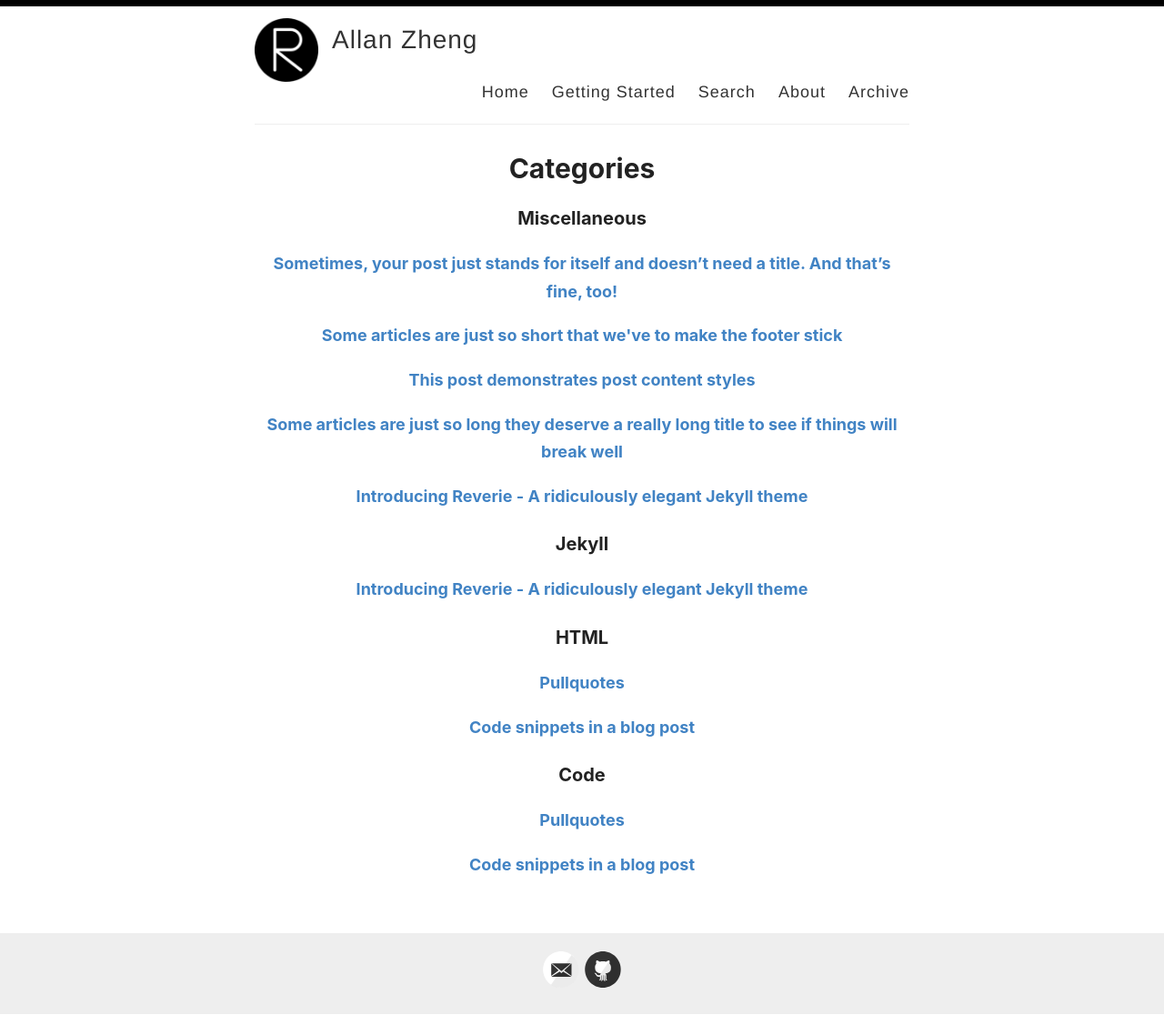
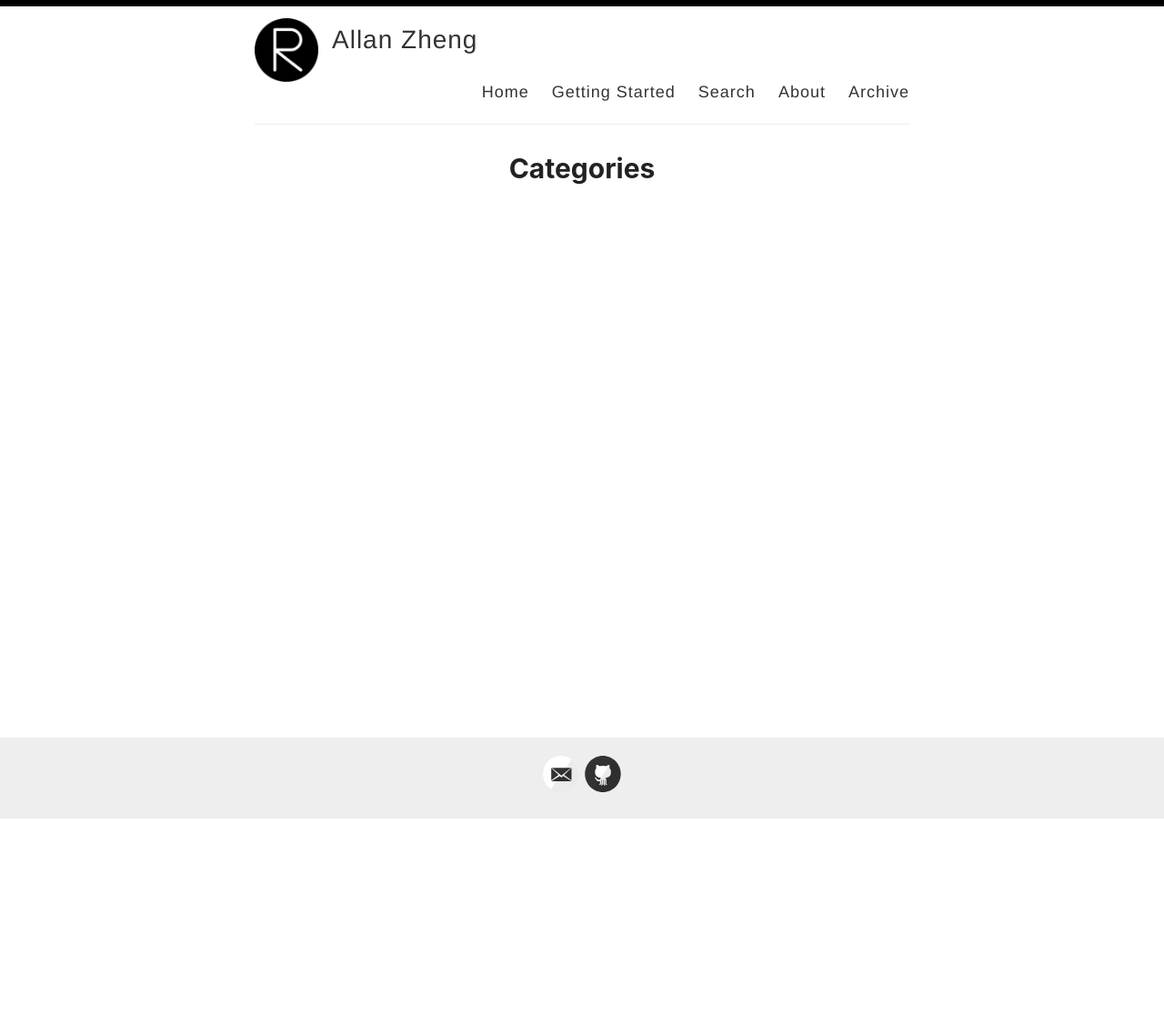
Before and after one commit to azheng888/azheng888.github.io, a Jekyll site: the page built from _pages/categories.md, in a window 1280 px wide. Shown: the whole page at 91% size. Built offline with Jekyll 4.4.1, drawn with Linux system fonts in a browser that asks for light colours; after the commit the page ends 901 px from its top, so only the background shows below that; some of the changed lines change nothing that is shown.

Commit message:
Update site layout

````diff
--- a/_pages/getting-started.md
+++ b/_pages/getting-started.md
@@ -1,51 +1,5 @@
 ---
 layout: page
-title: Getting started with Reverie
-permalink: /getting-started/
+title: Who Am I?
+permalink: /who-am-i/
 ---
-
-### Step 1) Fork Reverie to your User Repository
-
-Fork [this repository](https://github.com/amitmerchant1990/reverie), then rename the repository to `yourgithubusername.github.io`.
-
-Alternatively, you can use [Use this template](https://github.com/amitmerchant1990/reverie/generate) button if you want to create a repository with a clean commit history which will use Reverie as a template.
-
-Your Jekyll blog will often be viewable immediately at <https://yourgithubusername.github.io> (if it's not, you can often force it to build by completing step 2)
-
-### Step 2) Customize and view your site
-
-Enter your site name, description, avatar and many other options by editing the `_config.yml` file. You can easily turn on Google Analytics tracking, Disqus commenting and social icons here.
-
-Making a change to `_config.yml` (or any file in your repository) will force GitHub Pages to rebuild your site with jekyll. Your rebuilt site will be viewable a few seconds later at <https://yourgithubusername.github.io> - if not, give it ten minutes as GitHub suggests and it'll appear soon.
-
-### Step 3) Publish your first blog post
-
-Create a new file called `/_posts/2019-2-13-Hello-World.md` to publish your first blog post. That's all you need to do to publish your first blog post! This [Markdown Cheatsheet](https://github.com/adam-p/markdown-here/wiki/Markdown-Cheatsheet) might come in handy while writing the posts.
-
-> You can add additional posts in the browser on GitHub.com too! Just hit the <kbd>Create new file</kbd> button in `/_posts/` to create new content. Just make sure to include the [front-matter](http://jekyllrb.com/docs/frontmatter/) block at the top of each new blog post and make sure the post's filename is in this format: year-month-day-title.md
-
-## Using Categories in Reverie
-
-You can categorize your content based on `categories` in Reverie. For this, you just need to add `categories` in front matter like below:
-
-For adding single category:
-
-```md
-categories: JavaScript
-```
-
-For adding multiple categories:
-
-```md
-categories: [PHP, Laravel]
-```
-
-The contegorized content can be shown over this URL: <https://yourgithubusername.github.io/categories/>
-
-## RSS
-
-The generated [RSS feed](https://en.wikipedia.org/wiki/RSS) of your blog can be found at <https://yourgithubusername.github.io/feed>. You can see the example RSS feed over [here](https://www.amitmerchant.com/reverie/feed).
-
-## Sitemap
-
-The generated sitemap of your blog can be found at <https://yourgithubusername.github.io/sitemap>. You can see the example sitemap feed over [here](https://www.amitmerchant.com/reverie/sitemap).
--- a/_posts/2019-02-13-introducing-reverie-jekyll-theme.md
+++ /dev/null
@@ -1,85 +0,0 @@
----
-layout: post
-title: Introducing Reverie - A ridiculously elegant Jekyll theme
-categories: [Miscellaneous, Jekyll]
----
-
-[Reverie](https://github.com/amitmerchant1990/reverie) is a [Jekyll](https://jekyllrb.com/)-powered theme which is simple and opinionated. It's actually a fork of [jekyll-now](https://github.com/barryclark/jekyll-now) with some additional features and personal touches which I've implemented to suit my needs for my blog.
-
-This is a plug-and-play Jekyll theme which you can use on GitHub Pages without even setting up a local environment.
-
-![](/images/reverie-demo.png)
-
-## Features overview
-
-- Command-line free fork-first workflow, using GitHub.com to create, customize and post to your blog
-- Fully responsive and mobile optimized base theme
-- Sass/Coffeescript support using Jekyll 2.0
-- Free hosting on your GitHub Pages user site
-- All the SEO goodies comes in-built
-- Markdown blogging
-- Syntax highlighting using Pygments
-    - [Dracula syntax theme](https://draculatheme.com/) included
-- Disqus commenting
-- Google Analytics integration
-- Fuzzy search across blog posts
-- Pagination of posts works out-of-the-box.
-- Categorize posts out-of-the box
-- RSS Feed
-- In-built sitemap
-
-<div style="text-align: center;">
- <script async type="text/javascript" src="//cdn.carbonads.com/carbon.js?serve=CE7D6KJY&placement=wwwamitmerchantcom" id="_carbonads_js"></script>
-</div>
-
-## Using Reverie on GitHub Pages
-
-### Step 1) Fork Reverie to your User Repository
-
-Fork [this repository](https://github.com/amitmerchant1990/reverie), then rename the repository to `yourgithubusername.github.io`.
-
-Alternatively, you can use [Use this template](https://github.com/amitmerchant1990/reverie/generate) button if you want to create a repository with a clean commit history which will use Reverie as a template.
-
-Your Jekyll blog will often be viewable immediately at <https://yourgithubusername.github.io> (if it's not, you can often force it to build by completing step 2)
-
-### Step 2) Customize and view your site
-
-Enter your site name, description, avatar and many other options by editing the `_config.yml` file. You can easily turn on Google Analytics tracking, Disqus commenting and social icons here.
-
-Making a change to `_config.yml` (or any file in your repository) will force GitHub Pages to rebuild your site with jekyll. Your rebuilt site will be viewable a few seconds later at <https://yourgithubusername.github.io> - if not, give it ten minutes as GitHub suggests and it'll appear soon.
-
-### Step 3) Publish your first blog post
-
-Create a new file called `/_posts/2019-2-13-Hello-World.md` to publish your first blog post. That's all you need to do to publish your first blog post! This [Markdown Cheatsheet](https://github.com/adam-p/markdown-here/wiki/Markdown-Cheatsheet) might come in handy while writing the posts.
-
-> You can add additional posts in the browser on GitHub.com too! Just hit the <kbd>Create new file</kbd> button in `/_posts/` to create new content. Just make sure to include the [front-matter](http://jekyllrb.com/docs/frontmatter/) block at the top of each new blog post and make sure the post's filename is in this format: year-month-day-title.md
-
-## Using Categories in Reverie
-
-You can categorize your content based on `categories` in Reverie. For this, you just need to add `categories` in front matter like below:
-
-For adding single category:
-
-```md
-categories: JavaScript
-```
-
-For adding multiple categories:
-
-```md
-categories: [PHP, Laravel]
-```
-
-The contegorized content can be shown over this URL: <https://yourgithubusername.github.io/categories/>
-
-## RSS
-
-The generated [RSS feed](https://en.wikipedia.org/wiki/RSS) of your blog can be found at <https://yourgithubusername.github.io/feed>. You can see the example RSS feed over [here](https://www.amitmerchant.com/reverie/feed).
-
-## Sitemap
-
-The generated sitemap of your blog can be found at <https://yourgithubusername.github.io/sitemap>. You can see the example sitemap feed over [here](https://www.amitmerchant.com/reverie/sitemap).
-
-## License
-
-MIT
--- a/_posts/2019-08-08-no-title-posts.md
+++ /dev/null
@@ -1,6 +0,0 @@
----
-layout: post
-title: ""
-categories: Miscellaneous
----
-Sometimes, your post just stands for itself and doesn't need a title. And that's fine, too!
--- a/_posts/2019-12-11-pullquotes.md
+++ /dev/null
@@ -1,14 +0,0 @@
----
-layout: post
-title:  Pullquotes
-categories: [HTML,Code]
-excerpt: In graphic design, a pull quote (also known as a lift-out pull quote) is a key phrase, quotation, or excerpt that has been pulled from an article and used as a page layout graphic element, serving to entice readers into the article or to highlight a key topic.
----
-
-In graphic design, a pull quote (also known as a lift-out pull quote) is a key phrase, quotation, or excerpt that has been pulled from an article and used as a page layout graphic element, serving to entice readers into the article or to highlight a key topic. {% include pullquote.html quote="It is typically placed in a larger or distinctive typeface and on the same page." %} Pull quotes are often used in magazine and newspaper articles, annual reports, and brochures, as well as on the web. They can add visual interest to text-heavy pages with few images or illustrations.
-
-Placement of a pull quote on a page may be defined in a publication's or website's style guide. Such a typographic device may or may not be aligned with a column on the page. Some designers, for example, choose not to align the quote. In that case, the quotation cuts into two or more columns, as in the example shown. Because the pull quote invites the reader to read about the highlighted material, the pull quote should appear before the text it cites and, generally, fairly close to it.
-
-Pull quotes need not be a verbatim copy of the text being quoted; depending on a publication's house style, pull quotes may be abbreviated for space or paraphrased for clarity, with or without indication.
-
-A disadvantage of pull quotes as a design element is that they can disrupt the reading process of readers invested in reading the text sequentially by drawing attention to ghost fragments out of context. At the other extreme, when pull quotes are used to break up what would otherwise be a formless wall of text, pull quote can serve as visual landmarks to help the reader maintain a sense of sequence and place.
--- a/_posts/2019-7-27-super-long-article.md
+++ /dev/null
@@ -1,11 +0,0 @@
----
-layout: post
-title: Some articles are just so long they deserve a really long title to see if things will break well
-categories: Miscellaneous
----
-
-Lorem ipsum dolor sit amet, consectetur adipiscing elit. Fusce bibendum neque eget nunc mattis eu sollicitudin enim tincidunt. Vestibulum lacus tortor, ultricies id dignissim ac, bibendum in velit. Proin convallis mi ac felis pharetra aliquam. Curabitur dignissim accumsan rutrum. In arcu magna, aliquet vel pretium et, molestie et arcu. Mauris lobortis nulla et felis ullamcorper bibendum. Phasellus et hendrerit mauris. Proin eget nibh a massa vestibulum pretium. Suspendisse eu nisl a ante aliquet bibendum quis a nunc. Praesent varius interdum vehicula. Aenean risus libero, placerat at vestibulum eget, ultricies eu enim. Praesent nulla tortor, malesuada adipiscing adipiscing sollicitudin, adipiscing eget est.
-
-Lorem ipsum dolor sit amet, consectetur adipiscing elit. Fusce bibendum neque eget nunc mattis eu sollicitudin enim tincidunt. Vestibulum lacus tortor, ultricies id dignissim ac, bibendum in velit. Proin convallis mi ac felis pharetra aliquam. Curabitur dignissim accumsan rutrum. In arcu magna, aliquet vel pretium et, molestie et arcu. Mauris lobortis nulla et felis ullamcorper bibendum. Phasellus et hendrerit mauris. Proin eget nibh a massa vestibulum pretium. Suspendisse eu nisl a ante aliquet bibendum quis a nunc. Praesent varius interdum vehicula. Aenean risus libero, placerat at vestibulum eget, ultricies eu enim. Praesent nulla tortor, malesuada adipiscing adipiscing sollicitudin, adipiscing eget est.
-
-Lorem ipsum dolor sit amet, consectetur adipiscing elit. Fusce bibendum neque eget nunc mattis eu sollicitudin enim tincidunt. Vestibulum lacus tortor, ultricies id dignissim ac, bibendum in velit. Proin convallis mi ac felis pharetra aliquam. Curabitur dignissim accumsan rutrum. In arcu magna, aliquet vel pretium et, molestie et arcu. Mauris lobortis nulla et felis ullamcorper bibendum. Phasellus et hendrerit mauris. Proin eget nibh a massa vestibulum pretium. Suspendisse eu nisl a ante aliquet bibendum quis a nunc. Praesent varius interdum vehicula. Aenean risus libero, placerat at vestibulum eget, ultricies eu enim. Praesent nulla tortor, malesuada adipiscing adipiscing sollicitudin, adipiscing eget est.
--- a/_posts/2019-7-27-this-post-demonstrates-post-content-styles.md
+++ /dev/null
@@ -1,95 +0,0 @@
----
-layout: post
-title: This post demonstrates post content styles
-categories: Miscellaneous
----
-
-Lorem ipsum dolor sit amet, consectetur adipiscing elit. Fusce bibendum neque eget nunc mattis eu sollicitudin enim tincidunt. Vestibulum lacus tortor, ultricies id dignissim ac, bibendum in velit. Praesent varius interdum vehicula. Aenean risus libero, placerat at vestibulum eget, ultricies eu enim. Praesent nulla tortor, malesuada adipiscing adipiscing sollicitudin, adipiscing eget est.
-
-## Some great heading (h2)
-
-Proin convallis mi ac felis pharetra aliquam. Curabitur dignissim accumsan rutrum. In arcu magna, aliquet vel pretium et, molestie et arcu.
-
-Mauris lobortis nulla et felis ullamcorper bibendum. Phasellus et hendrerit mauris. Proin eget nibh a massa vestibulum pretium. Suspendisse eu nisl a ante aliquet bibendum quis a nunc. Praesent varius interdum vehicula. Aenean risus libero, placerat at vestibulum eget, ultricies eu enim. Praesent nulla tortor, malesuada adipiscing adipiscing sollicitudin, adipiscing eget est.
-
-## Another great heading (h2)
-
-Lorem ipsum dolor sit amet, consectetur adipiscing elit. Fusce bibendum neque eget nunc mattis eu sollicitudin enim tincidunt. Vestibulum lacus tortor, ultricies id dignissim ac, bibendum in velit.
-
-### Some great subheading (h3)
-
-Proin convallis mi ac felis pharetra aliquam. Curabitur dignissim accumsan rutrum. In arcu magna, aliquet vel pretium et, molestie et arcu. Mauris lobortis nulla et felis ullamcorper bibendum.
-
-Phasellus et hendrerit mauris. Proin eget nibh a massa vestibulum pretium. Suspendisse eu nisl a ante aliquet bibendum quis a nunc.
-
-### Some great subheading (h3)
-
-Praesent varius interdum vehicula. Aenean risus libero, placerat at vestibulum eget, ultricies eu enim. Praesent nulla tortor, malesuada adipiscing adipiscing sollicitudin, adipiscing eget est.
-
-> This quote will change your life. It will reveal the secrets of the universe, and all the wonders of humanity. Don't misuse it.
-
-Lorem ipsum dolor sit amet, consectetur adipiscing elit. Fusce bibendum neque eget nunc mattis eu sollicitudin enim tincidunt.
-
-### Some great subheading (h3)
-
-Vestibulum lacus tortor, ultricies id dignissim ac, bibendum in velit. Proin convallis mi ac felis pharetra aliquam. Curabitur dignissim accumsan rutrum.
-
-```html
-<html>
-  <head>
-  </head>
-  <body>
-    <p>Hello, World!</p>
-  </body>
-</html>
-```
-
-
-In arcu magna, aliquet vel pretium et, molestie et arcu. Mauris lobortis nulla et felis ullamcorper bibendum. Phasellus et hendrerit mauris.
-
-#### You might want a sub-subheading (h4)
-
-In arcu magna, aliquet vel pretium et, molestie et arcu. Mauris lobortis nulla et felis ullamcorper bibendum. Phasellus et hendrerit mauris.
-
-In arcu magna, aliquet vel pretium et, molestie et arcu. Mauris lobortis nulla et felis ullamcorper bibendum. Phasellus et hendrerit mauris.
-
-#### But it's probably overkill (h4)
-
-In arcu magna, aliquet vel pretium et, molestie et arcu. Mauris lobortis nulla et felis ullamcorper bibendum. Phasellus et hendrerit mauris.
-
-### Oh hai, an unordered list!!
-
-In arcu magna, aliquet vel pretium et, molestie et arcu. Mauris lobortis nulla et felis ullamcorper bibendum. Phasellus et hendrerit mauris.
-
-- First item, yo
-- Second item, dawg
-- Third item, what what?!
-- Fourth item, fo sheezy my neezy
-
-### Oh hai, an ordered list!!
-
-In arcu magna, aliquet vel pretium et, molestie et arcu. Mauris lobortis nulla et felis ullamcorper bibendum. Phasellus et hendrerit mauris.
-
-1. First item, yo
-2. Second item, dawg
-3. Third item, what what?!
-4. Fourth item, fo sheezy my neezy
-
-
-
-## Headings are cool! (h2)
-
-Proin eget nibh a massa vestibulum pretium. Suspendisse eu nisl a ante aliquet bibendum quis a nunc. Praesent varius interdum vehicula. Aenean risus libero, placerat at vestibulum eget, ultricies eu enim. Praesent nulla tortor, malesuada adipiscing adipiscing sollicitudin, adipiscing eget est.
-
-Praesent nulla tortor, malesuada adipiscing adipiscing sollicitudin, adipiscing eget est.
-
-Proin eget nibh a massa vestibulum pretium. Suspendisse eu nisl a ante aliquet bibendum quis a nunc.
-
-### Tables
-
-|Title 1               | Title 2               | Title 3               | Title 4              |
-|--------------------- | --------------------- | --------------------- | ---------------------|
-|lorem                 | lorem ipsum           | lorem ipsum dolor     | lorem ipsum dolor sit|
-|lorem ipsum dolor sit | lorem ipsum dolor sit | lorem ipsum dolor sit | lorem ipsum dolor sit|
-|lorem ipsum dolor sit | lorem ipsum dolor sit | lorem ipsum dolor sit | lorem ipsum dolor sit|
-|lorem ipsum dolor sit | lorem ipsum dolor sit | lorem ipsum dolor sit | lorem ipsum dolor sit|
--- a/_posts/2019-7-28-super-short-article.md
+++ /dev/null
@@ -1,7 +0,0 @@
----
-layout: post
-title: Some articles are just so short that we've to make the footer stick
-categories: Miscellaneous
----
-
-Lorem ipsum dolor sit amet, consectetur adipisicing elit, sed do eiusmod tempor incididunt ut labore et dolore magna aliqua. Ut enim ad minim veniam, quis nostrud exercitation ullamco laboris nisi ut aliquip ex ea commodo consequat. Duis aute irure dolor in reprehenderit in voluptate velit esse cillum dolore eu fugiat nulla pariatur. Excepteur sint occaecat cupidatat non proident, sunt in culpa qui officia deserunt mollit anim id est laborum.
--- a/_posts/2019-8-12-code-snippets.md
+++ /dev/null
@@ -1,42 +0,0 @@
----
-layout: post
-title:  Code snippets in a blog post
-categories: [HTML,Code]
----
-
-This post demonstrate the use of code snippets in the theme. The code snippets are powered by [Pygments](http://pygments.org/) and the code theme that is been used in Reverie is called [Dracula](https://draculatheme.com/).
-
-This is a raw snippet:
-
-```
-hello world
-123
-This is a text snippet
-```
-
-This is a PHP snippet:
-
-```php
-<?php
-    echo 'Hello, World!';
-?>
-```
-
-This is a JavaScript snippet:
-
-```js
-const add = (a, b) => a + b
-const minus = (a, b) => a - b
-
-console.log(add(100,200))  // 300
-console.log(minus(100,200))  // -100
-```
-
-This is a Python snippet:
-
-```python
-def say_hello():
-    print("hello world!")
-
-say_hello()   // "hello world!"
-```
````
